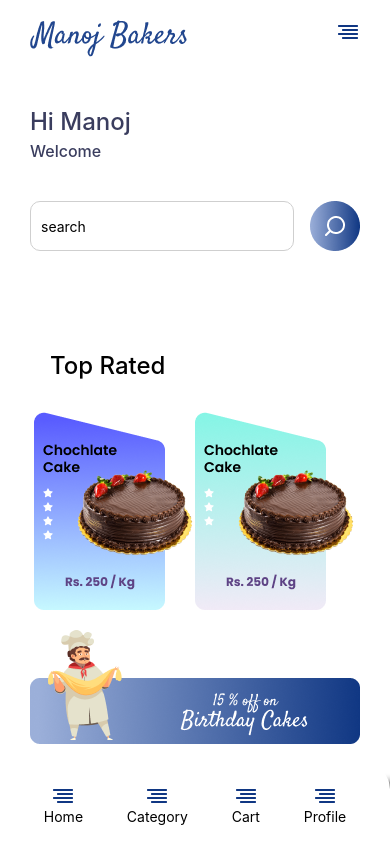
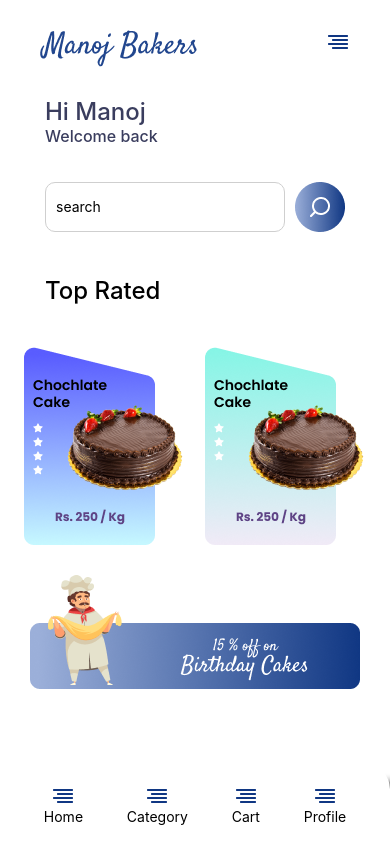
Before and after one commit to Millionaiyer/CakeShop-RN, a React Native app: screen / in a window 390 px wide. Built offline with nearby package versions, Linux system fonts and the light colour scheme.

Commit message:
fixed home page spacing , fixed header spacing and status bar padding

```diff
--- a/App.tsx
+++ b/App.tsx
@@ -23,7 +23,8 @@ export default function App() {
 
 const styles = StyleSheet.create({
   main: {
-    backgroundColor: "#fff",
-    paddingHorizontal: 30,
+    flex: 1,
+    justifyContent: "flex-start",
+    marginHorizontal: 30,
   },
 });
--- a/layout/header/header.tsx
+++ b/layout/header/header.tsx
@@ -12,8 +12,10 @@ const Header = () => {
 
 const styles = StyleSheet.create({
   header: {
-    flex: 1,
+    maxHeight: "auto",
     flexDirection: "row",
+    marginVertical: 20,
+    marginHorizontal: 10,
     justifyContent: "space-between",
   },
 });
--- a/layout/statusbar/statusbar.tsx
+++ b/layout/statusbar/statusbar.tsx
@@ -13,7 +13,7 @@ export default Status;
 
 const styles = StyleSheet.create({
   statusbar: {
-    padding: 10,
+    paddingBottom: 10,
     color: "#fff",
   },
 });
--- a/pages/home/components/HeroSection/index.tsx
+++ b/pages/home/components/HeroSection/index.tsx
@@ -3,9 +3,9 @@ import React from "react";
 
 const HeroSection = () => {
   return (
-    <ScrollView style={styles.Hero}>
+    <View style={styles.Hero}>
       <Text style={styles.HeroText}>Top Rated</Text>
-      <View style={{ justifyContent: "center", alignItems: "center" }}>
+      <View style={{ justifyContent: "center", alignItems: "center", gap: 30 }}>
         <View style={styles.cakeShowcase}>
           <Image source={require("../../../../assets/images/cakeBlue.png")} />
           <Image source={require("../../../../assets/images/cakeGreen.png")} />
@@ -16,7 +16,7 @@ const HeroSection = () => {
           />
         </View>
       </View>
-    </ScrollView>
+    </View>
   );
 };
 
@@ -24,20 +24,17 @@ export default HeroSection;
 
 const styles = StyleSheet.create({
   Hero: {
-    marginTop: 50,
-    flexDirection: "column",
+    flex: 3,
+    gap: 20,
   },
   HeroText: {
     fontSize: 24,
     fontWeight: "500",
     color: "#000",
-    marginLeft: 20,
-    marginBottom: 30,
+    marginBottom: 20,
   },
   cakeShowcase: {
-    flex: 1,
     flexDirection: "row",
-    justifyContent: "center",
-    marginBottom: 20,
+    gap: 20,
   },
 });
--- a/pages/home/components/searchSection/index.tsx
+++ b/pages/home/components/searchSection/index.tsx
@@ -7,7 +7,7 @@ const searchDiv = () => {
     <View style={styles.searchDiv}>
       <View style={styles.userWrapper}>
         <Text style={styles.user}>Hi Manoj</Text>
-        <Text style={styles.userMessage}>Welcome</Text>
+        <Text style={styles.userMessage}>Welcome back</Text>
       </View>
       <Search />
     </View>
@@ -17,20 +17,19 @@ const searchDiv = () => {
 export default searchDiv;
 
 const styles = StyleSheet.create({
+  searchDiv: {
+    flex: 1,
+  },
   userMessage: {
     fontSize: 16,
     fontWeight: "500",
     color: "#3A3D5E",
-    marginTop: 5,
   },
-  userWrapper: {},
+  userWrapper: { flex: 1 },
   user: {
     fontSize: 24,
     fontWeight: "500",
     color: "#3A3D5E",
-  },
-  searchDiv: {
-    flexDirection: "column",
-    gap: 40,
+    marginTop: 10,
   },
 });
--- a/pages/home/index.tsx
+++ b/pages/home/index.tsx
@@ -7,7 +7,6 @@ const Home = () => {
   return (
     <View style={styles.main}>
       <SearchDiv />
-      {/* search div end */}
       <HeroSection />
     </View>
   );
@@ -17,8 +16,7 @@ export default Home;
 
 const styles = StyleSheet.create({
   main: {
-    paddingTop: 50,
-    flexDirection: "column",
-    gap: 50,
+    flex: 1,
+    marginHorizontal: 15,
   },
 });
```
